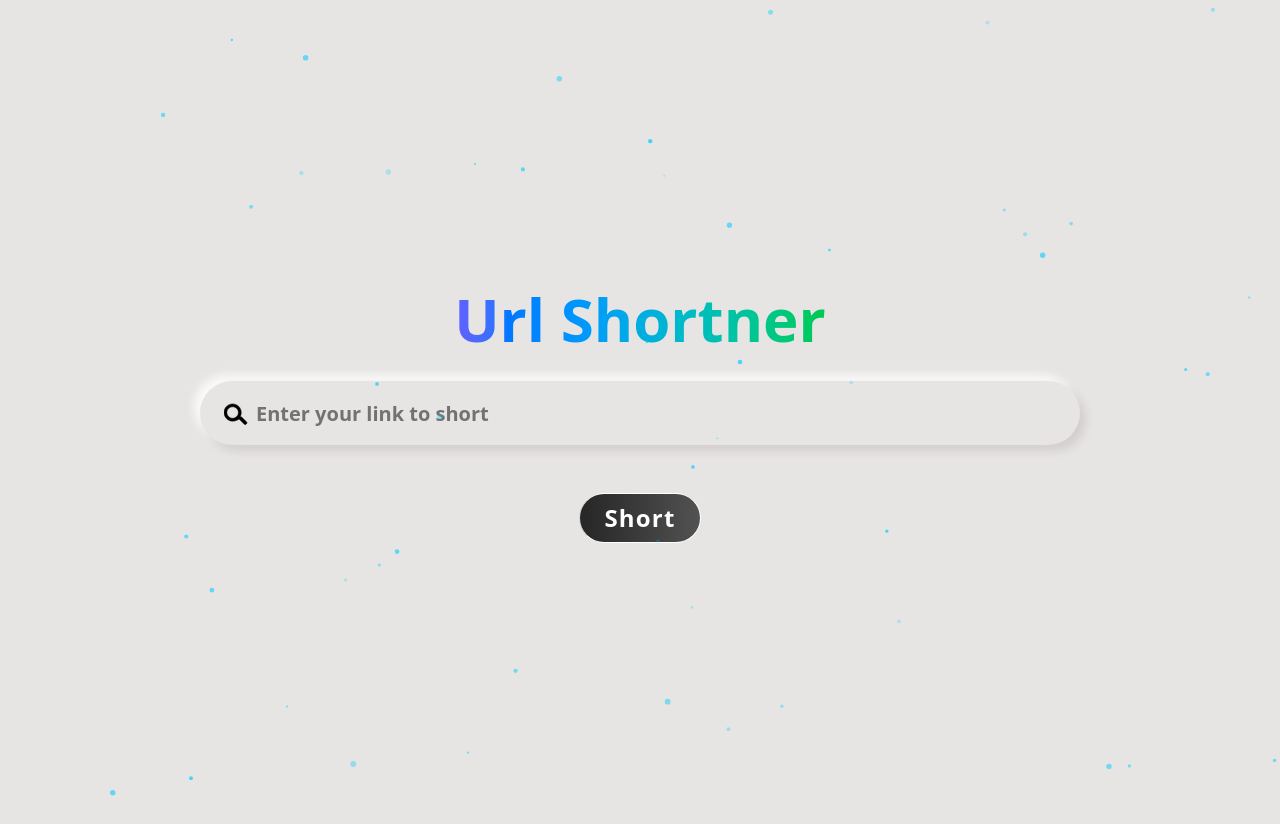
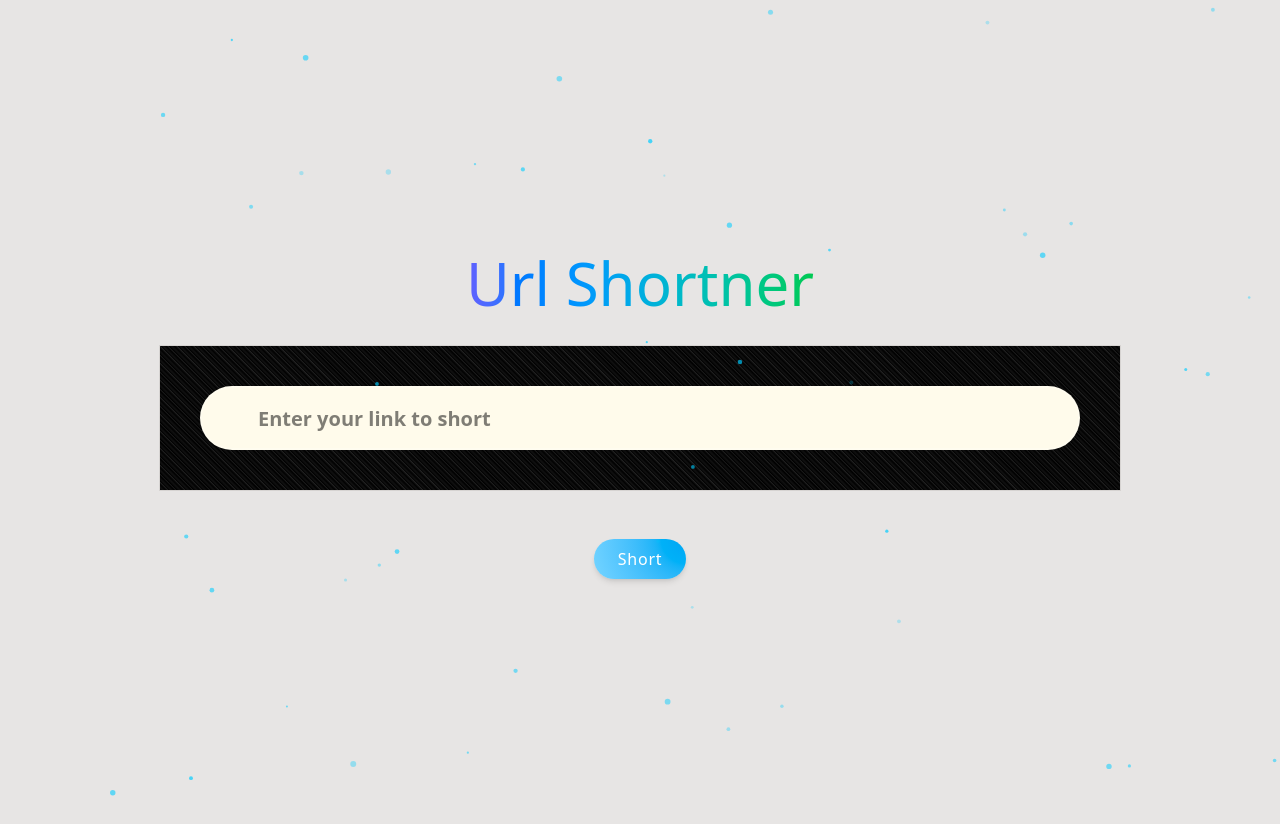
Before and after one commit to AmitSharma404/Auth, a React (Vite) app in the folder Client/: page / in a window 1280 px wide. Built offline with nearby package versions, Linux system fonts and the light colour scheme.

Commit message:
Added bg pattern

```diff
--- a/Client/src/Components/ShortUrl.jsx
+++ b/Client/src/Components/ShortUrl.jsx
@@ -1,7 +1,7 @@
 import { useState } from "react";
 import { api } from "../utils/axiosInstance";
 import { toast } from "sonner";
-
+import { motion } from "motion/react";
 export const ShortUrl = () => {
   const [input, setInput] = useState("");
   const [link, setLink] = useState("");
@@ -10,36 +10,49 @@ export const ShortUrl = () => {
   };
 
   const sendUrl = async () => {
+    try {
       const IsValid = URL.canParse(input);
       if (IsValid) {
         const response = await api.post("/", {
           longUrl: input,
         });
-      setInput('');
+        setInput("");
         if (response.data.success) {
-      toast.success("Short URL is created")
+          toast.success("Short URL is created");
           setLink(response.data.shortUrl);
         } else {
-        toast.warning(response.data.message)
-        setLink(response.data.shortUrl)
+          toast.warning(response.data.message);
+          setLink(response.data.shortUrl);
         }
       } else {
-      toast.error("Please enter a Valid URL")
+        toast.error("Please enter a Valid URL");
+      }
+    } catch (error) {
+      toast.error(error.message);
+      throw new Error("Network error", error.message);
     }
   };
   const copyLink = async () => {
     await navigator.clipboard.writeText(link);
     await navigator.clipboard.readText();
-    toast.success("Link Copied")
+    toast.success("Link Copied");
   };
 
   return (
-    <div className="flex flex-col space-y-12 items-center justify-center z-10">
-      <div className="flex relative">
-        <SearchIcon className="size-6 top-1/2 left-6 -translate-y-1/2 absolute" />
-        <input
+    <div className="flex flex-col space-y-12 items-center justify-center ">
+      <div className="flex relative p-10 border-stone-300 border w-full line-bg">
+        <SearchIcon className="size-6 top-1/2 left-15 -translate-y-1/2 absolute" />
+        <motion.input
+          style={{
+            zIndex: 10,
+        }}
+          transition={{
+            duration: 0.3,
+            stiffness: 150,
+            damping:20
+          }}
           type="text"
-          className="h-16 sm:w-120 md:w-220 text-xl rounded-full  outline-none px-14 py-1 font-semibold shadow-[6px_6px_10px_hsla(0,50%,10%,0.1),-6px_-6px_10px_hsla(100,100%,100%,0.8)] focus:neumorphism"
+          className=" border-2 border-white/20 h-16 sm:w-120 md:w-220 text-xl rounded-full  outline-none px-14 py-1 font-semibold focus:neumorphism bg-amber-50"
           placeholder="Enter your link to short"
           onChange={handleChange}
           value={input}
@@ -49,21 +62,26 @@ export const ShortUrl = () => {
       <div>
         <button
           onClick={sendUrl}
-          className="px-6 py-2 tracking-wider text-2xl font-bold bg-linear-to-l from-neutral-600 to-neutral-800 rounded-full text-white cursor-pointer border-s-stone-300 border"
+          className=" px-6 py-2 tracking-wider text-md font-medium  rounded-full cursor-pointer text-white bg-[radial-gradient(circle_at_top_right,var(--color-sky-500)_1%,var(--color-sky-300)_100%)] shadow-md
+"
         >
           Short
         </button>
       </div>
-      {link &&
+      {link && (
         <div className="border border-neutral-500 px-4 py-3 rounded-md">
           <p className="text-xs text-black/50 font-medium">Here is your URL</p>
-          <button className="underline font-semibold relative" onClick={copyLink}>
-            <span className="bg-linear-to-l from-sky-500 to-sky-300 absolute rotate-25 rounded-full text-white -top-3 -right-6 text-xs font-medium px-2 py-0.5">
+          <button
+            className="underline font-semibold relative"
+            onClick={copyLink}
+          >
+            <span className="bg-linear-to-l from-sky-600 to-sky-800 absolute rotate-15 rounded-full text-white -top-3 -right-6 text-lg font-medium px-2 py-0.5">
               copy
             </span>
             <a href={link}>{link}</a>
           </button>
-        </div>}
+        </div>
+      )}
     </div>
   );
 };
--- a/Client/src/Pages/Home.jsx
+++ b/Client/src/Pages/Home.jsx
@@ -29,7 +29,7 @@ export const Home = () => {
           <div className="flex items-center flex-col gap-4  min-h-screen px-20 justify-center z-10">
 
             <h1
-            className="font-extrabold text-4xl sm:text-6xl text-transparent bg-clip-text bg-linear-to-r/decreasing from-indigo-500 to-green-500">Url Shortner</h1>
+            className="Alfa text-4xl sm:text-6xl text-transparent bg-clip-text bg-linear-to-r/decreasing from-indigo-500 to-green-500 ">Url Shortner</h1>
             <div className="py-4">
               <ShortUrl/>
               <Canvas/>
--- a/Client/src/index.css
+++ b/Client/src/index.css
@@ -1,7 +1,14 @@
 @import 'tailwindcss';
+@import url('https://fonts.googleapis.com/css2?family=Alfa+Slab+One&family=Black+Ops+One&family=DM+Serif+Text:ital@0;1&family=Mona+Sans:ital,wght@0,200..900;1,200..900&display=swap');
 
 @theme inline {
     --animate-rotate: rotate 4s linear infinite;
+}
+
+@utility alfa {
+  font-family: "Alfa Slab One", serif;
+  font-weight: 800;
+  font-style: normal;
 }
 
 @keyframes rotate {
@@ -22,3 +29,7 @@
 @utility squircle {
     corner-shape:squircle;
 }
+
+@utility line-bg {
+    @apply bg-[repeating-linear-gradient(45deg,#000_0px,#111_2px,#000_4px,#222_6px)];
+}
```
Lines whose indentation alone changed are shown as unchanged.
